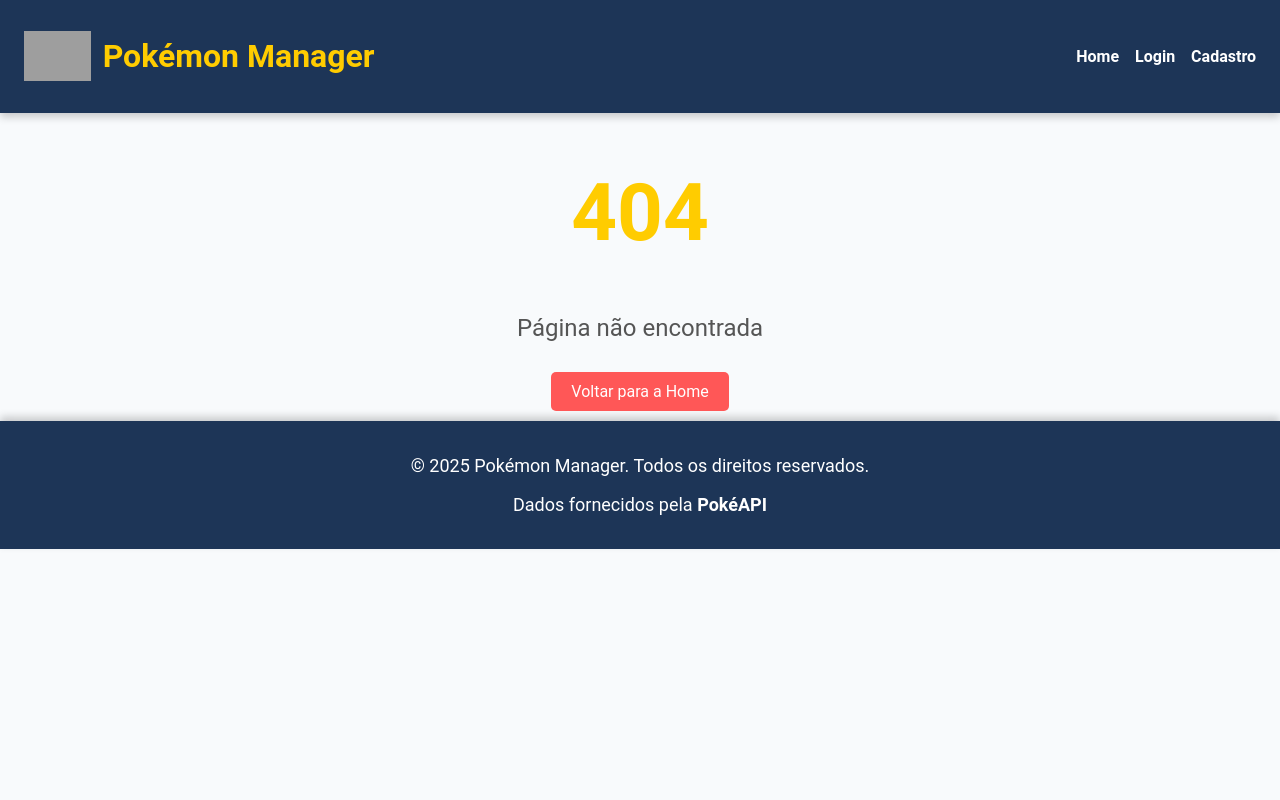
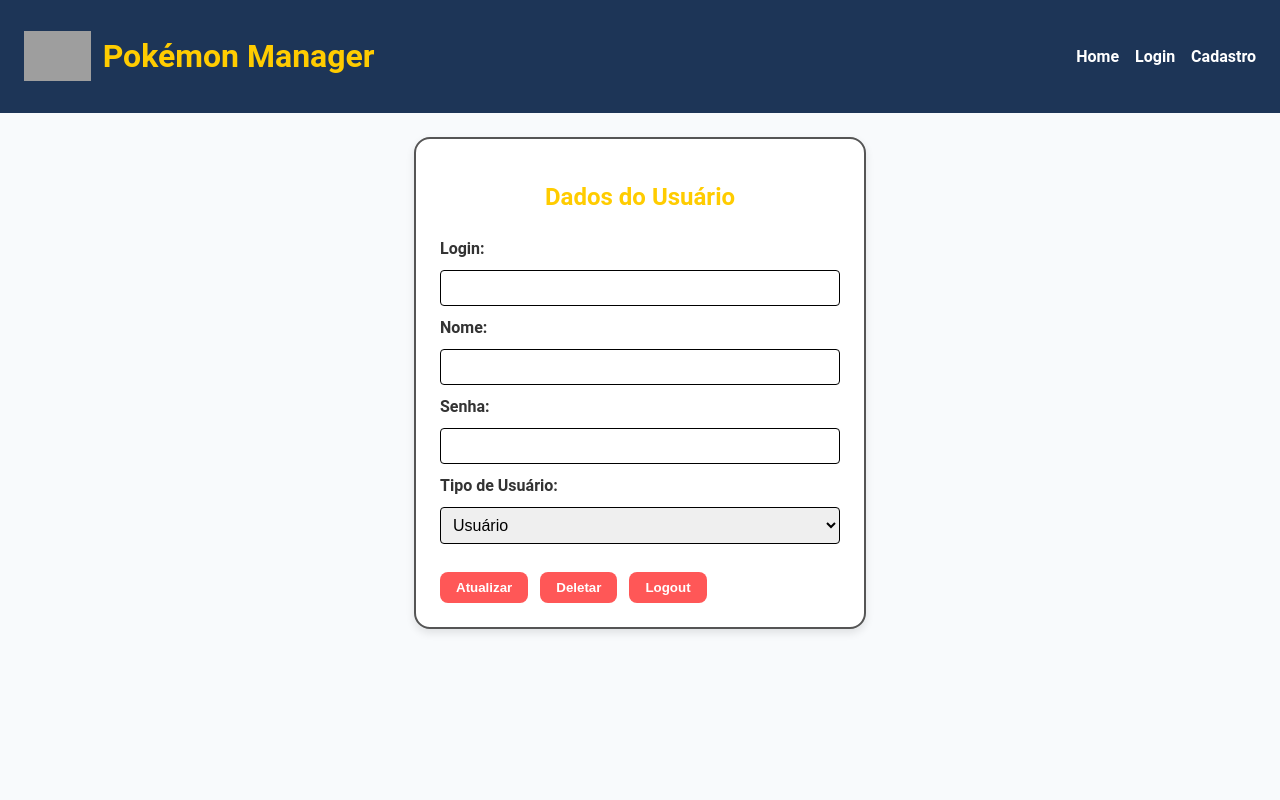
Before and after one commit to HelenaMayumiTomokane/FrontEnd-Avancado-Pokemon, a React (Create React App) app in the folder pokemon/: page /user_page in a window 1280 px wide. Before the commit this address had no page. Shown: the top 800 px of the page. Built offline with nearby package versions, Linux system fonts and the light colour scheme; grey boxes are pictures that could not be loaded.

Commit message:
Primeiro commit

```diff
--- a/pokemon/public/index.html
+++ b/pokemon/public/index.html
@@ -24,7 +24,7 @@
       work correctly both with client-side routing and a non-root public URL.
       Learn how to configure a non-root public URL by running `npm run build`.
     -->
-    <title>React App</title>
+    <title>Pokemon</title>
   </head>
   <body>
     <noscript>You need to enable JavaScript to run this app.</noscript>
--- a/pokemon/src/App.js
+++ b/pokemon/src/App.js
@@ -8,6 +8,7 @@ import Home from "./pages/Home/Home";
 import LoginPage from "./pages/Login/LoginPage";
 import RegisterUser from "./pages/RegisterUser/RegisterUser";
 import NotFound from "./pages/NotFound/NotFound";
+import UserPage from "./pages/UserPage/UserPage";
 
 function App() {
   return (
@@ -18,6 +19,7 @@ function App() {
           <Route path="/" element={<Home />} />
           <Route path="/login" element={<LoginPage />} />
           <Route path="/register" element={<RegisterUser />} />
+          <Route path="/user_page" element={<UserPage />} />
           <Route path="*" element={<NotFound />} />
         </Routes>
       </main>
--- a/pokemon/src/components/header/Header.js
+++ b/pokemon/src/components/header/Header.js
@@ -2,21 +2,24 @@ import React from "react";
 import "./Header.css";
 
 function Header() {
+  const userId = localStorage.getItem("user_id"); // verifica se o usuário está logado
+
   return (
     <header className="header">
       <div className="header-logo">
-        <img
-          src="/images/pokemon-logo.png"
-          alt="Pokemon Logo"
-          className="logo"
-        />
+        <img src="/images/pokemon-logo.png" alt="Pokemon Logo" className="logo" />
         <h1>Pokémon Manager</h1>
       </div>
 
       <nav className="header-nav">
         <a href="/">Home</a>
-        <a href="/login">Login</a>
-        <a href="/register">Cadastro</a>
+        {!userId && (
+          <>
+            <a href="/login">Login</a>
+            <a href="/register">Cadastro</a>
+          </>
+        )}
+        {userId && <a href="/user_page">Conta</a>}
       </nav>
     </header>
   );
--- a/pokemon/src/pages/Login/LoginPage.js
+++ b/pokemon/src/pages/Login/LoginPage.js
@@ -19,7 +19,8 @@ function LoginPage() {
       if (response && response.user_id) {
         setMessage("Login realizado com sucesso!");
         localStorage.setItem("user_id", response.user_id);
-        navigate("/"); // navegação sem reload
+        navigate("/");
+        window.location.reload()
       } else {
         setMessage(response?.message || "Erro no login. Tente novamente.");
       }
--- a/pokemon/src/pages/RegisterUser/RegisterUser.js
+++ b/pokemon/src/pages/RegisterUser/RegisterUser.js
@@ -1,8 +1,11 @@
 import React, { useState } from "react";
 import "./RegisterUser.css";
 import * as api_account_user from "../../components/internal_api/account_user";
+import { useNavigate } from "react-router-dom";
+
 
 function RegisterUser() {
+  const navigate = useNavigate();
   const [login, setLogin] = useState("");
   const [password, setPassword] = useState("");
   const [name, setName] = useState("");
@@ -13,8 +16,15 @@ function RegisterUser() {
     e.preventDefault();
     try {
       const data = await api_account_user.APIPost_AccountUser(name,password,login,role);
-      if (data && data.user_id) { setMessage(`Usuário criado com sucesso!`); setLogin(""); setPassword(""); setName(""); setRole("user"); }
-      else { setMessage(data.message || "Erro ao criar usuário."); }
+      if (data && data.user_id) {
+        setMessage(`Usuário criado com sucesso!`); setLogin(""); setPassword(""); setName(""); setRole("user");
+        localStorage.setItem("user_id", data.user_id);
+        navigate("/")
+        window.location.reload()
+      }
+      else {
+        setMessage(data.message || "Erro ao criar usuário.");
+      }
     } catch (error) { console.error("Erro na requisição:", error); setMessage("Erro de conexão com o servidor."); }
   };
 
--- /dev/null
+++ b/pokemon/src/pages/UserPage/UserPage.css
@@ -0,0 +1,79 @@
+/* Container principal */
+.pokemon-user-page {
+  display: flex;
+  flex-direction: column;
+  min-height: 100vh;
+  background-color: var(--color-page-background);
+  font-family: var(--font-family);
+  color: var(--colour-page-text-primary);
+}
+
+/* Main */
+.pokemon-main {
+  flex: 1;
+  display: flex;
+  justify-content: center;
+  align-items: flex-start;
+  padding: var(--space-6);
+}
+
+/* Card do usuário */
+.pokemon-card {
+  background-color: white;
+  border: 2px solid var(--colour-page-text-third);
+  border-radius: var(--space-4);
+  padding: var(--space-6);
+  width: 400px;
+  box-shadow: 0 4px 8px rgba(0,0,0,0.1);
+  display: flex;
+  flex-direction: column;
+  gap: var(--space-3);
+}
+
+.pokemon-card h2 {
+  color: var(--color-page-h1-primary);
+  text-align: center;
+  margin-bottom: var(--space-4);
+}
+
+/* Inputs */
+.pokemon-card input,
+.pokemon-card select {
+  padding: var(--space-2);
+  border: 1px solid black;
+  border-radius: var(--space-1);
+  width: 100%;
+  box-sizing: border-box;
+  font-size: 16px;
+}
+
+/* Labels */
+.pokemon-card label {
+  font-weight: bold;
+  margin-right: var(--space-2);
+}
+
+/* Botões */
+.pokemon-card button {
+  background-color: var(--color-botton-primary);
+  color: var(--color-botton-text-primary);
+  border: none;
+  border-radius: var(--space-2);
+  padding: var(--space-2) var(--space-4);
+  margin-right: var(--space-2);
+  font-weight: bold;
+  cursor: pointer;
+  transition: background-color 0.2s;
+}
+
+.pokemon-card button:hover {
+  background-color: var(--color-botton-primary-houver);
+}
+
+/* Mensagem */
+.pokemon-message {
+  margin-top: var(--space-3);
+  color: var(--colour-page-text-secondary);
+  font-weight: bold;
+  text-align: center;
+}
--- /dev/null
+++ b/pokemon/src/pages/UserPage/UserPage.js
@@ -0,0 +1,78 @@
+import React, { useEffect, useState } from "react";
+import "./UserPage.css";
+import * as api_account_user from "../../components/internal_api/account_user";
+import { useNavigate } from "react-router-dom";
+
+
+function UserPage() {
+  const navigate = useNavigate();
+  const [login, setLogin] = useState("");
+  const [password, setPassword] = useState("");
+  const [name, setName] = useState("");
+  const [role, setRole] = useState("user");
+  const [message, setMessage] = useState("");
+
+  const user_id = localStorage.getItem("user_id");
+
+  // Puxar dados do usuário ao carregar a página
+  useEffect(() => {
+    if (user_id) {
+      api_account_user.APIGet_AccountUserByUser_ID(user_id).then(data => {
+        if (data) { setLogin(data.login); setPassword(data.password); setName(data.name); setRole(data.role); }
+        else { setMessage("Erro ao carregar dados do usuário."); }
+      });
+    }
+  }, [user_id]);
+
+  // Atualizar usuário
+  const handleUpdate = async () => {
+    try {
+      const data = await api_account_user.APIPut_AccountUser( user_id, login, password, name, role );
+      if (data && data.user_id) setMessage("Usuário atualizado com sucesso!");
+      else setMessage(data.message || "Erro ao atualizar usuário.");
+    } catch (error) { setMessage("Erro de conexão."); }
+  };
+
+  // Deletar usuário
+  const handleDelete = async () => {
+    if (!window.confirm("Deseja realmente deletar sua conta?")) return;
+    try {
+      const data = await api_account_user.APIDelete_AccountUser(user_id );
+      if (data && data.user_id) {
+        setMessage("Usuário deletado com sucesso!");
+        localStorage.removeItem("user_id");
+        navigate("/");
+        window.location.reload()
+    }
+      else setMessage(data.message || "Erro ao deletar usuário.");
+    } catch (error) { setMessage("Erro de conexão."); }
+  };
+
+  // Logout
+  const handleLogout = () => {
+    localStorage.removeItem("user_id");
+    navigate("/")
+    window.location.reload()
+  };
+
+  return (
+    <div className="pokemon-user-page">
+      <main className="pokemon-main">
+        <div className="pokemon-card">
+          <h2>Dados do Usuário</h2>
+          <label>Login:</label><input type="text" value={login} onChange={e => setLogin(e.target.value)} />
+          <label>Nome:</label><input type="text" value={name} onChange={e => setName(e.target.value)} />
+          <label>Senha:</label><input type="password" value={password} onChange={e => setPassword(e.target.value)} />
+          <label>Tipo de Usuário:</label>
+          <select value={role} onChange={e => setRole(e.target.value)}><option value="user">Usuário</option><option value="admin">Administrador</option></select>
+          <div style={{ marginTop: "16px" }}>
+            <button onClick={handleUpdate}>Atualizar</button> <button onClick={handleDelete}>Deletar</button> <button onClick={handleLogout}>Logout</button>
+          </div>
+          {message && <p className="pokemon-message">{message}</p>}
+        </div>
+      </main>
+    </div>
+  );
+}
+
+export default UserPage;
```
